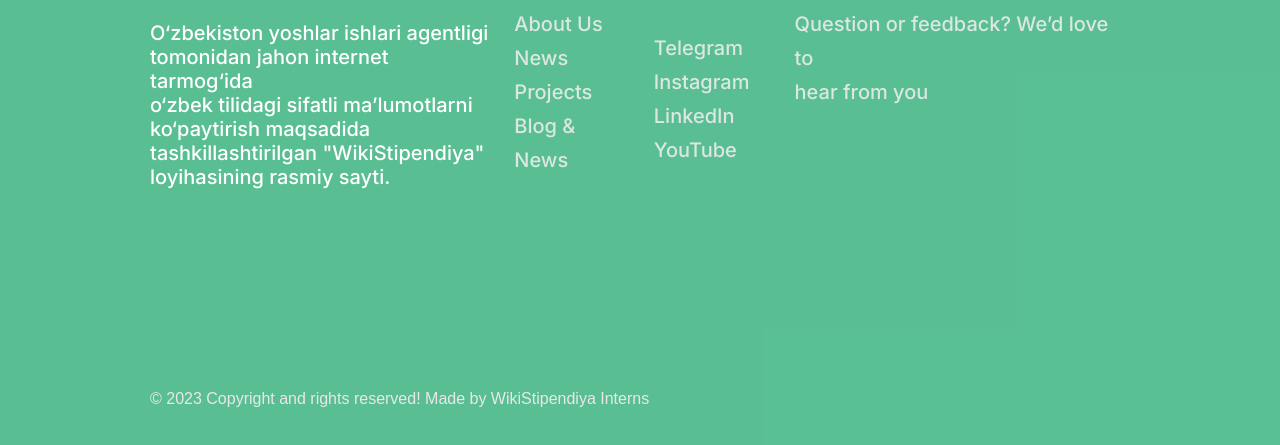
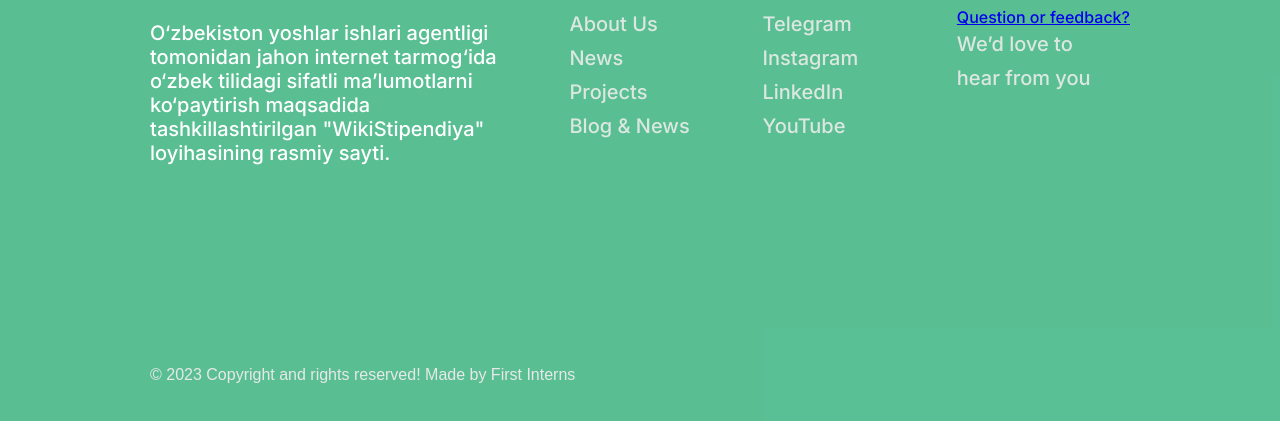
Before and after one commit to AbrorMusulmonov/WikiStipendiya.uz, a plain HTML site: page index.html in a window 1280 px wide. Shown: the part 3991-4436 px from the top of the page. After the commit the page ends 4412 px from the top, so only its background shows below. Drawn offline with nearby package versions, Linux system fonts and the light colour scheme.

Commit message:
Update index.html

```diff
--- a/index.html
+++ b/index.html
@@ -321,10 +321,12 @@
 
                 <div class="footer_part">
                     <p>Get in Touch</p>
-                    <h5>Question or feedback? We’d love to <br> hear from you</h5>
+                    <a href="https://www.youtube.com/playlist?list=PLTiLidqsHkJMY1CSQiUuweKqly5LmYp_L"
+                                target=”_blank”>Question or feedback?</a>
+                    <h5>We’d love to <br> hear from you</h5>
                 </div>
             </div>
-            <p class="copyright">© 2023 Copyright and rights reserved! Made by WikiStipendiya Interns </p>
+            <p class="copyright">© 2023 Copyright and rights reserved! Made by First Interns </p>
         </div>
     </footer>
 </body>
```
